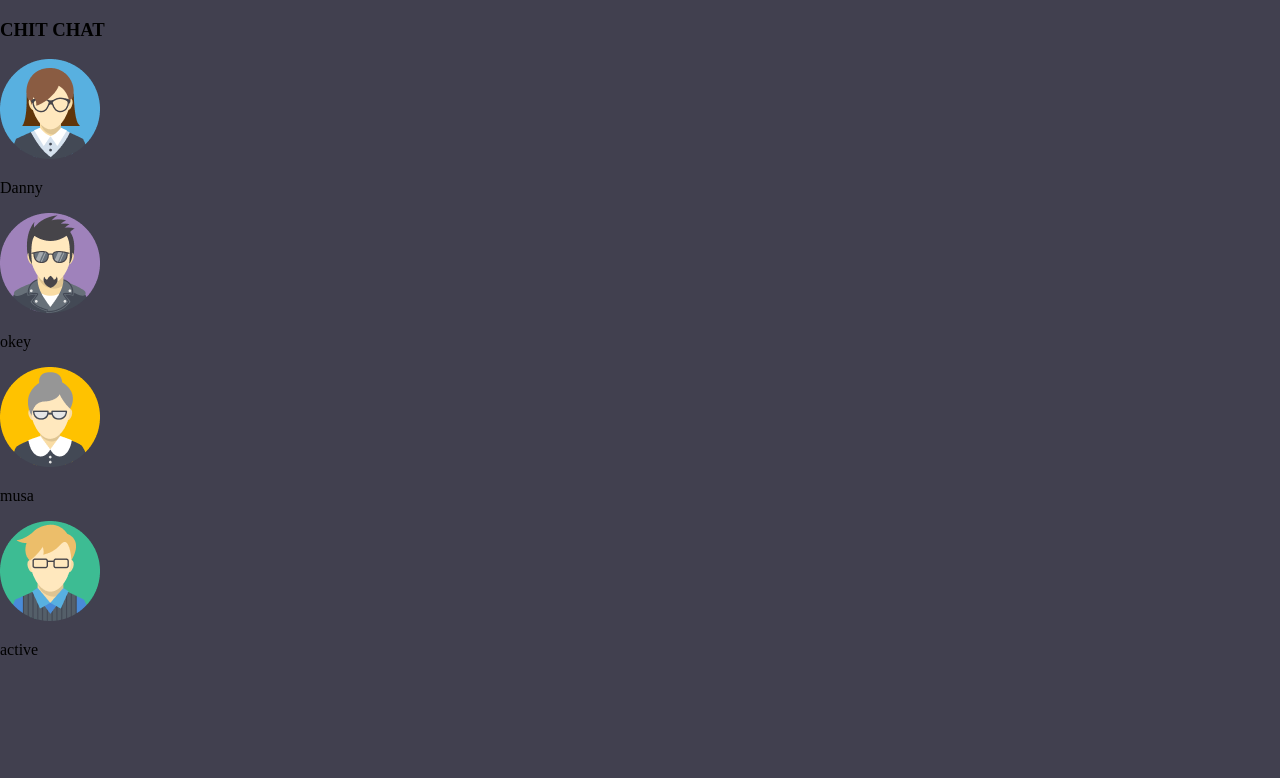
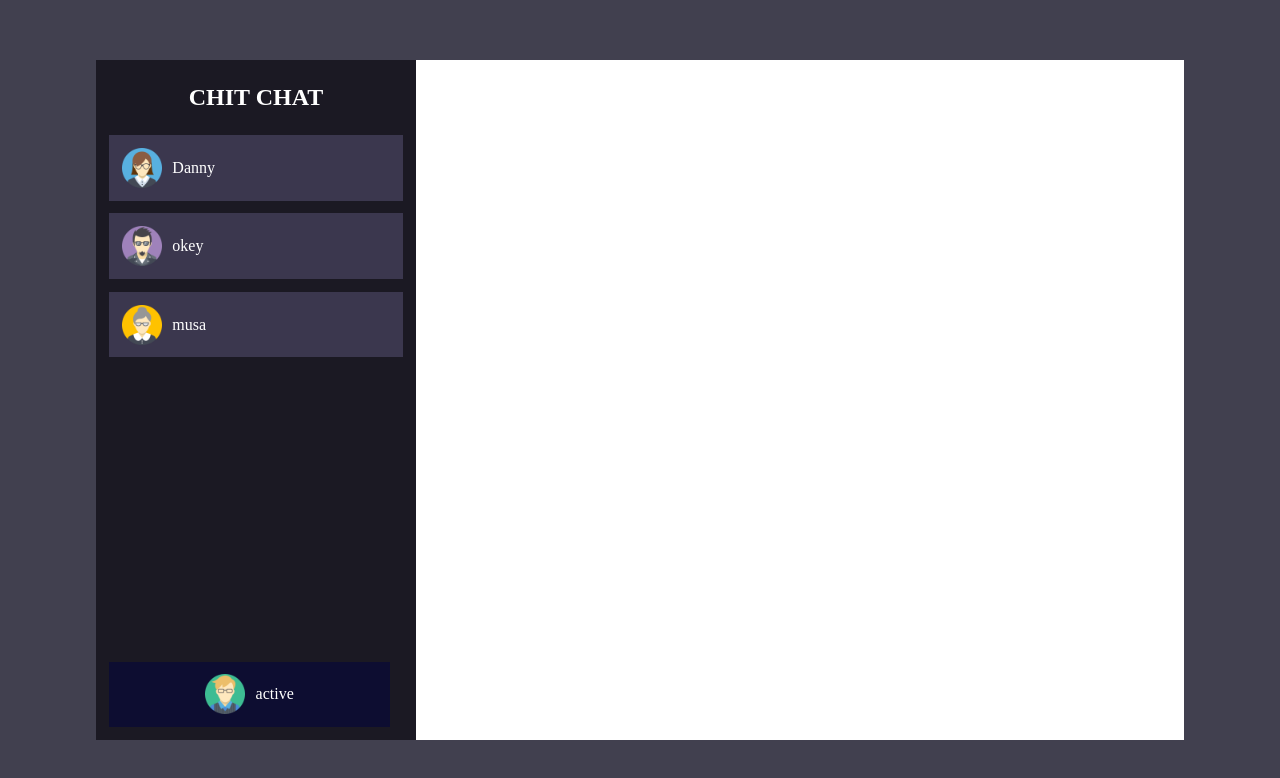
Before and after one commit to Naijabunner/chatapp, a React (Vite) app: page /ChitChatter in a window 1280 px wide. Shown: the top 778 px of the page. Built offline with nearby package versions, Linux system fonts and the light colour scheme.

Commit message:
chat list styling update

```diff
--- a/src/App.css
+++ b/src/App.css
@@ -83,3 +83,59 @@ form{
   50% { opacity: 1; }
   100% { opacity: 0.1; }
 }
+.chatInfo , .ActivechatInfo{
+  position: relative;
+  display: flex;
+  align-items: center;
+  background-color: #3B374E;
+  margin: 4%;
+  padding: 4%;
+}
+.chatInfo img, .ActivechatInfo img{
+  width: 5vmin;
+  height: 10%;
+  margin-right: 4%;
+}
+.chatInfo p, .ActivechatInfo p{
+  margin: 0;
+}
+.messanger_page_wrapper{
+  color: #ffffff;
+  position: relative;
+  display: flex;
+  justify-content: center;
+  align-items: center;
+  height: 100vh;
+}
+
+.ChatListWrapper{
+  position: inherit;
+  background-color: #1B1923;
+  width: 25%;
+  min-height: 85vh;
+  max-height: 85vh;
+
+}
+.ChatListWrapper h3{
+  display: flex;
+  justify-content: center;
+  color: white;
+  font-size: 3vmin;
+}
+.ChatList{
+
+}
+.chatbox{
+  background-color: #ffffff;
+  width: 60%;
+height: 85vh;
+
+}
+.ActivechatInfo{
+  position: absolute;
+  width: 80%;
+  display: flex;
+  justify-content: center;
+  bottom: 0;
+  background-color: #0D0D31;
+}
--- a/src/pages/MessagerPage/messager.jsx
+++ b/src/pages/MessagerPage/messager.jsx
@@ -1,47 +1,35 @@
-import avatarOne from "/src/assets/Images/avone.png"
-import avatarTwo from "/src/assets/Images/avtwo.png"
-import avatarThree from "/src/assets/Images/avthree.png"
-import avatarFour from "/src/assets/Images/avfour.png"
-import ChatComp from "../../components/chats"
+import avatarOne from "/src/assets/Images/avone.png";
+import avatarTwo from "/src/assets/Images/avtwo.png";
+import avatarThree from "/src/assets/Images/avthree.png";
+import avatarFour from "/src/assets/Images/avfour.png";
+import ChatComp from "../../components/chats";
 const Chat = () => {
+  const chartData = [
+    { img: avatarOne, name: "Danny", active: "" },
+    { img: avatarTwo, name: "okey", active: "" },
+    { img: avatarThree, name: "musa", active: "" },
+  ];
+  const mappedChartData = chartData.map((charts) => {
+    return (
+      <ChatComp imageSrc={charts.img} key={charts.name} title={charts.name} />
+    );
+  });
 
-    const chartData =[
-        {img:avatarOne,
-        name:"Danny",
-        active:""},
-        {img:avatarTwo,
-        name:"okey",
-        active:""},
-        {img:avatarThree,
-        name:"musa",
-        active:""}
-    ]
-    const mappedChartData=chartData.map((charts)=>{
-          return(
-                <ChatComp imageSrc ={charts.img} key={charts.name} title={charts.name}/>
-         )
-     })
-
-    return (<>
+  return (
+    <>
       <div className="messanger_page_wrapper">
         <div className="ChatListWrapper">
           <h3>CHIT CHAT</h3>
-            <div className="ChatList">
-            {mappedChartData}
-            </div>
+          <div className="ChatList">{mappedChartData}</div>
           <div className="ActivechatInfo">
             <img src={avatarFour} alt="" />
             <p>active </p>
           </div>
         </div>
-    </div>
-    </>  );
-}
-
-export default Chat;<>
-<div className="messanger_page_wrapper">
-    <div className="ChatListWrapper">
-
-    </div>
+        <div className="chatbox"></div>
       </div>
     </>
+  );
+};
+
+export default Chat;
```
Lines whose indentation alone changed are shown as unchanged.
